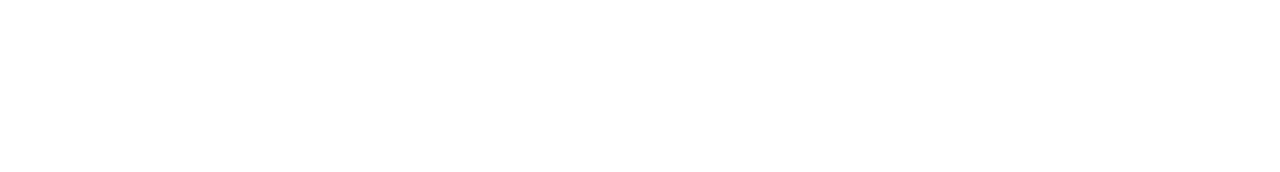
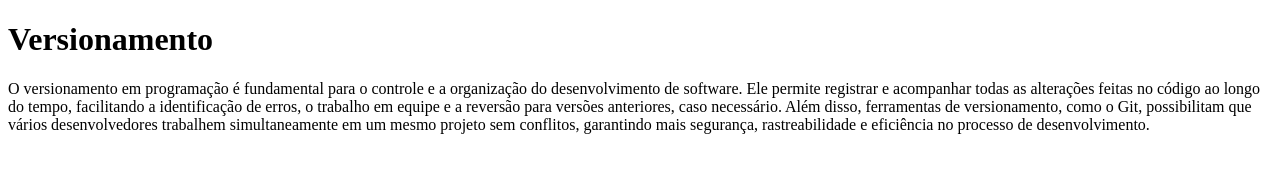
Before and after one commit to brunofbataglin/versionamento, a plain HTML site: page index.html in a window 1280 px wide. Drawn offline with Linux system fonts and the light colour scheme.

Commit message:
colocar descrição versionamento

```diff
--- a/index.html
+++ b/index.html
@@ -7,5 +7,12 @@
 </head>
 <body>
 
+    <h1>Versionamento</h1>
+    <p>O versionamento em programação é fundamental para o controle e a organização do desenvolvimento de software. Ele permite registrar e acompanhar todas as alterações feitas no código ao longo do tempo, facilitando a identificação de erros, o trabalho em equipe e a reversão para versões anteriores, caso necessário. Além disso, ferramentas de versionamento, como o Git, possibilitam que vários desenvolvedores trabalhem simultaneamente em um mesmo projeto sem conflitos, garantindo mais segurança, rastreabilidade e eficiência no processo de desenvolvimento.</p>
+
+
+
+
+
 </body>
 </html>
```
